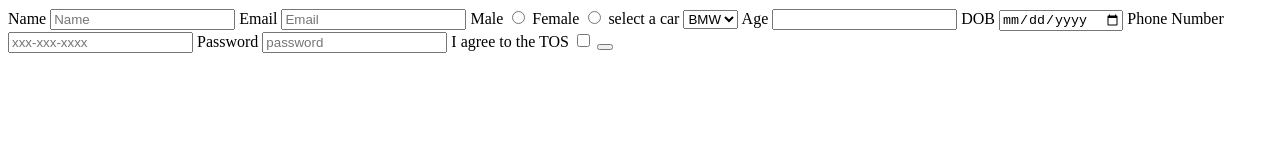
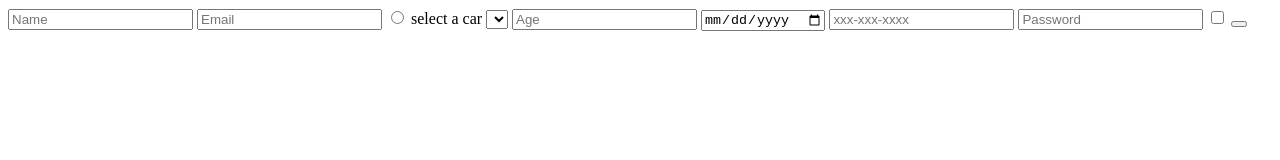
Before and after one commit to acciojob/signup-form-car-soniyafaroda, a website: page main.html in a window 1280 px wide. Drawn offline with Linux system fonts and the light colour scheme.

Commit message:
created a submission

```diff
--- a/main.html
+++ b/main.html
@@ -7,33 +7,18 @@
 </head>
 
 <body>
-	<!-- the entire body must be written by student -->
 	<form method="post">
-		<lable for="name"> Name</lable>
 		<input placeholder="Name" type="text" id="name" required>
-		<lable for="email"> Email</lable>
-		<input placeholder="Email" type="" id="email" required>
-		<lable for="gender_m"> Male</lable>
-		<input type="radio" id="gender-m" name="gender"required>
-		<lable for="gender_f"> Female</lable>
-		<input type="radio" id="gender_f" name="gender"required>
+		<input placeholder="Email" type="email" id="email" required>
+		<input type="radio" id="gender-m, gender-f" required>
 		<lable for="cars"> select a car</lable>
-		<select placeholder= "--Please choose an option--" id="cars"required>
-			<option>BMW</option>
-			<option>AUDI</option>
-			<option>TATA</option>
-		</select>
-		<lable placeholder="age" for="age" >Age</lable>
-		<input type="number" id="age" required>
-		<lable for="dob" >DOB</lable>
+		<select placeholder="--Please choose an option--" id="cars"required></select>
+		<input placeholder="Age" type="number" id="age" required>
 		<input type="date" id="dob"required>
-		<lable for="tel" >Phone Number</lable>
 		<input placeholder="xxx-xxx-xxxx" type="tel" id="tel">
-		<lable for="password" >Password</lable>
-		<input  placeholder="password" type="password" id="password" required>
-		<lable for="tos" >I agree to the TOS</lable>
+		<input  placeholder="Password" type="password" id="password" required>
 		<input  type="checkbox"  required id="tos">
-		<button type="submit">
+		<button type="submit" value="Submit" />
 
 	</form>
     <script type="text/javascript" src="./script.js">
```
